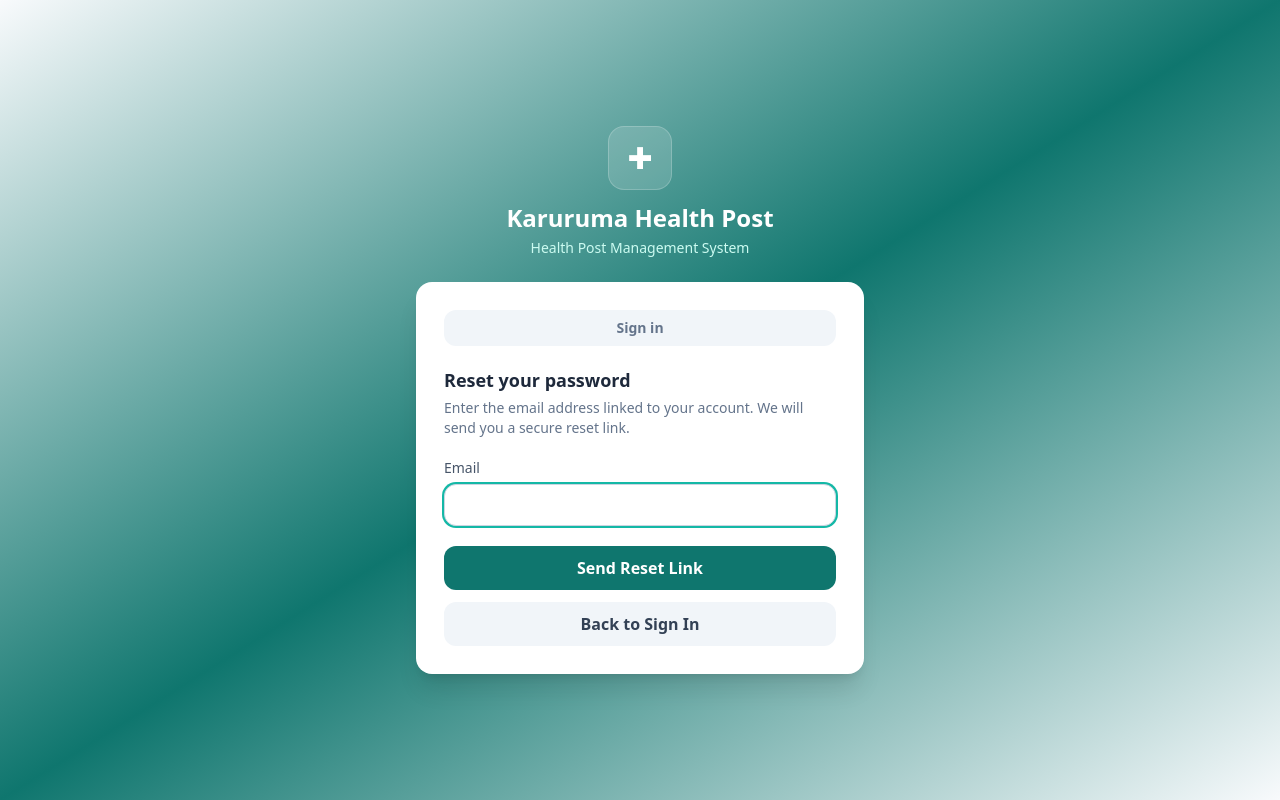
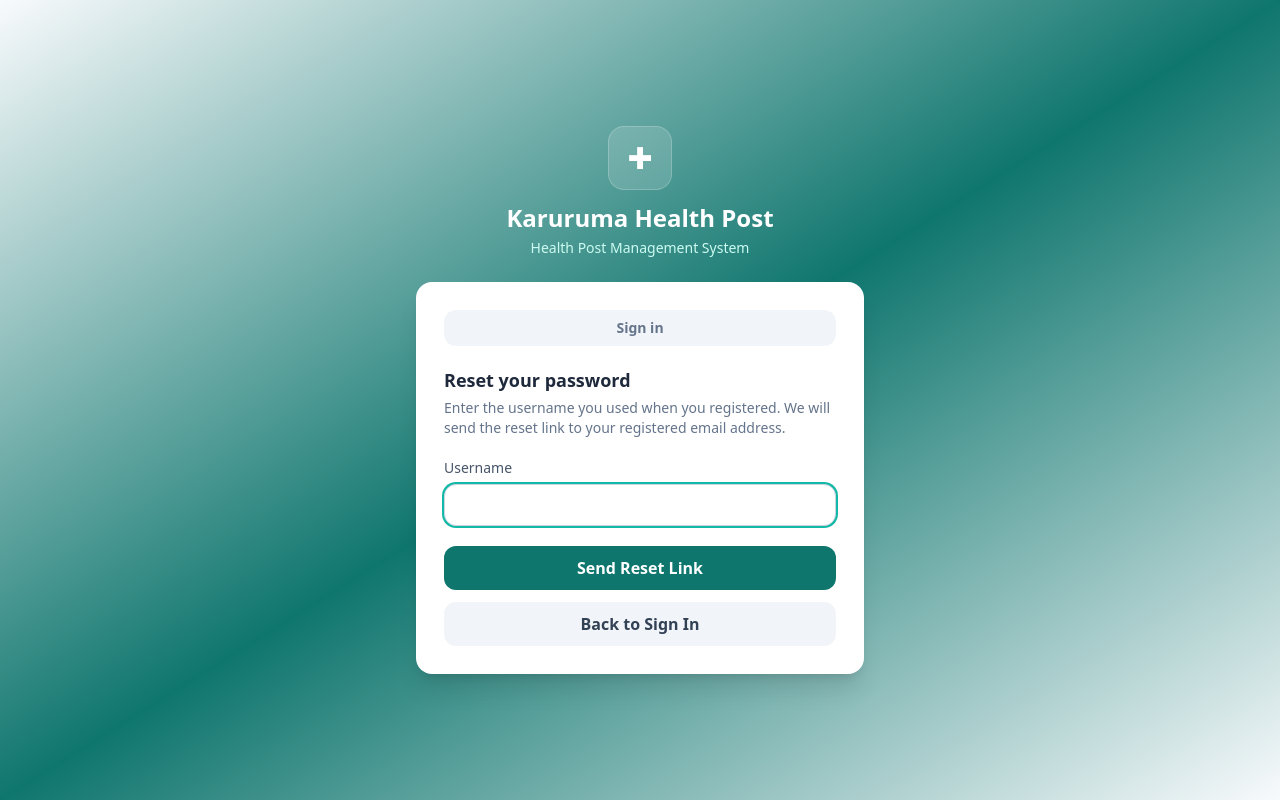
Before and after one commit to Kelly-ux9/Karuruma-health-post, a React (Vite) app: page / in a window 1280 px wide. Both pictures are taken after a click on the button "Forgot password?". Built offline with nearby package versions, Linux system fonts and the light colour scheme; no server answers.

Commit message:
Make forgot-password use registered username

```diff
--- a/src/AuthGate.jsx
+++ b/src/AuthGate.jsx
@@ -30,11 +30,7 @@ export default function AuthGate() {
     const { data } = supabase.auth.onAuthStateChange((event, nextSession) => {
       setSession(nextSession || null);
       if (event === "PASSWORD_RECOVERY") {
-        setMode("reset");
-        setPassword("");
-        setError("");
-        setMessage("");
-        setChecking(false);
+        setMode("reset"); setPassword(""); setError(""); setMessage(""); setChecking(false);
       } else if (nextSession) setChecking(false);
     });
     return () => data.subscription.unsubscribe();
@@ -54,10 +50,12 @@ export default function AuthGate() {
   async function forgotPassword(e) {
     e?.preventDefault(); setLoading(true); setError(""); setMessage("");
     try {
-      if (!email.trim()) throw new Error("Enter the email address connected to your account.");
-      const { error: resetError } = await supabase.auth.resetPasswordForEmail(email.trim(), { redirectTo: window.location.origin });
+      if (!username.trim()) throw new Error("Enter the username you used when you registered.");
+      const { data: registeredEmail, error: lookupError } = await supabase.rpc("khp_get_login_email", { p_username: username.trim() });
+      if (lookupError || !registeredEmail) throw new Error("We could not find an account with that username.");
+      const { error: resetError } = await supabase.auth.resetPasswordForEmail(registeredEmail, { redirectTo: window.location.origin });
       if (resetError) throw resetError;
-      setMessage("Password reset email sent. Check your inbox and open the reset link.");
+      setMessage("Password reset email sent to the email address you registered with. Check your inbox.");
     } catch (e) { setError(e?.message || "Unable to send password reset email."); }
     finally { setLoading(false); }
   }
@@ -98,8 +96,8 @@ export default function AuthGate() {
       <div className="bg-white rounded-2xl shadow-xl p-7">
         {mode !== "reset" && <div className="flex gap-2 mb-5"><button onClick={() => { setMode("login"); setError(""); setMessage(""); }} className={`flex-1 py-2 rounded-xl text-sm font-bold ${mode === "login" ? "bg-teal-700 text-white" : "bg-slate-100 text-slate-500"}`}>Sign in</button>{!hasUsers && <button onClick={() => { setMode("bootstrap"); setError(""); setMessage(""); }} className={`flex-1 py-2 rounded-xl text-sm font-bold ${mode === "bootstrap" ? "bg-teal-700 text-white" : "bg-slate-100 text-slate-500"}`}>First Admin</button>}</div>}
         {error && <div className="mb-4 bg-rose-50 text-rose-700 px-3 py-2.5 rounded-xl text-sm">{error}</div>}{message && <div className="mb-4 bg-emerald-50 text-emerald-700 px-3 py-2.5 rounded-xl text-sm">{message}</div>}
-        {mode === "login" && <form onSubmit={login}><label className="block text-sm font-medium text-slate-600 mb-4">Username<input className={input + " mt-1.5"} value={username} onChange={e => setUsername(e.target.value)} autoFocus required /></label><label className="block text-sm font-medium text-slate-600 mb-2">Password<input type="password" className={input + " mt-1.5"} value={password} onChange={e => setPassword(e.target.value)} required /></label><div className="text-right mb-5"><button type="button" onClick={() => { setMode("forgot"); setError(""); setMessage(""); setEmail(""); }} className="text-sm font-semibold text-teal-700 hover:text-teal-900">Forgot password?</button></div><button disabled={loading} className="w-full py-2.5 rounded-xl bg-teal-700 text-white font-bold disabled:opacity-50">{loading ? "Signing in…" : "Sign In"}</button></form>}
-        {mode === "forgot" && <form onSubmit={forgotPassword}><h2 className="text-lg font-bold text-slate-800 mb-1">Reset your password</h2><p className="text-sm text-slate-500 mb-5">Enter the email address linked to your account. We will send you a secure reset link.</p><label className="block text-sm font-medium text-slate-600 mb-5">Email<input type="email" className={input + " mt-1.5"} value={email} onChange={e => setEmail(e.target.value)} autoFocus required /></label><button disabled={loading} className="w-full py-2.5 rounded-xl bg-teal-700 text-white font-bold disabled:opacity-50">{loading ? "Sending…" : "Send Reset Link"}</button><button type="button" onClick={() => { setMode("login"); setError(""); setMessage(""); }} className="w-full mt-3 py-2.5 rounded-xl bg-slate-100 text-slate-700 font-semibold">Back to Sign In</button></form>}
+        {mode === "login" && <form onSubmit={login}><label className="block text-sm font-medium text-slate-600 mb-4">Username<input className={input + " mt-1.5"} value={username} onChange={e => setUsername(e.target.value)} autoFocus required /></label><label className="block text-sm font-medium text-slate-600 mb-2">Password<input type="password" className={input + " mt-1.5"} value={password} onChange={e => setPassword(e.target.value)} required /></label><div className="text-right mb-5"><button type="button" onClick={() => { setMode("forgot"); setError(""); setMessage(""); }} className="text-sm font-semibold text-teal-700 hover:text-teal-900">Forgot password?</button></div><button disabled={loading} className="w-full py-2.5 rounded-xl bg-teal-700 text-white font-bold disabled:opacity-50">{loading ? "Signing in…" : "Sign In"}</button></form>}
+        {mode === "forgot" && <form onSubmit={forgotPassword}><h2 className="text-lg font-bold text-slate-800 mb-1">Reset your password</h2><p className="text-sm text-slate-500 mb-5">Enter the username you used when you registered. We will send the reset link to your registered email address.</p><label className="block text-sm font-medium text-slate-600 mb-5">Username<input className={input + " mt-1.5"} value={username} onChange={e => setUsername(e.target.value)} autoFocus required /></label><button disabled={loading} className="w-full py-2.5 rounded-xl bg-teal-700 text-white font-bold disabled:opacity-50">{loading ? "Finding account…" : "Send Reset Link"}</button><button type="button" onClick={() => { setMode("login"); setError(""); setMessage(""); }} className="w-full mt-3 py-2.5 rounded-xl bg-slate-100 text-slate-700 font-semibold">Back to Sign In</button></form>}
         {mode === "reset" && <form onSubmit={updatePassword}><h2 className="text-lg font-bold text-slate-800 mb-1">Create a new password</h2><p className="text-sm text-slate-500 mb-5">Choose a new password for your Karuruma Health Post account.</p><label className="block text-sm font-medium text-slate-600 mb-5">New password<input type="password" minLength={8} className={input + " mt-1.5"} value={password} onChange={e => setPassword(e.target.value)} autoFocus required /></label><button disabled={loading} className="w-full py-2.5 rounded-xl bg-teal-700 text-white font-bold disabled:opacity-50">{loading ? "Updating…" : "Update Password"}</button></form>}
         {mode === "bootstrap" && <form onSubmit={bootstrap}><p className="text-xs text-slate-500 mb-4">This option is available only while the Health Post has no users. The first account becomes the administrator.</p><label className="block text-sm font-medium text-slate-600 mb-4">Full name<input className={input + " mt-1.5"} value={name} onChange={e => setName(e.target.value)} required /></label><label className="block text-sm font-medium text-slate-600 mb-4">Username<input className={input + " mt-1.5"} value={username} onChange={e => setUsername(e.target.value)} required /></label><label className="block text-sm font-medium text-slate-600 mb-4">Email<input type="email" className={input + " mt-1.5"} value={email} onChange={e => setEmail(e.target.value)} required /></label><label className="block text-sm font-medium text-slate-600 mb-5">Password<input type="password" minLength={8} className={input + " mt-1.5"} value={password} onChange={e => setPassword(e.target.value)} required /></label><button disabled={loading} className="w-full py-2.5 rounded-xl bg-teal-700 text-white font-bold disabled:opacity-50">{loading ? "Creating…" : "Create Administrator"}</button></form>}
       </div>
```
